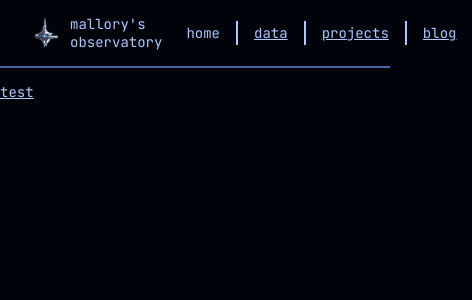
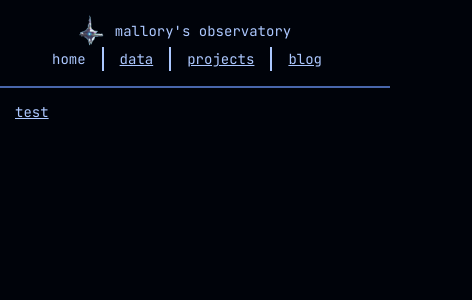
Before and after one commit to malloryhayr/website, a Next.js app: page / in a window 390 px wide. Shown: the top 300 px of the page, 472 px wide, since content can reach past the window. Built offline with nearby package versions, Linux system fonts and the light colour scheme.

Commit message:
feat: responsive

```diff
--- a/src/app/global.scss
+++ b/src/app/global.scss
@@ -41,6 +41,20 @@ a {
 
 	&:focus {
 		cursor: url('/assets/cursor/smg_cursor_grab.svg') 2 2, auto;
+	}
+}
+
+@media screen and (max-width: 500px) {
+	nav {
+		flex-direction: column;
+		max-width: calc(100vw - 30px);
+		padding: 0;
+	}
+
+	main {
+		padding-left: 15px;
+		padding-right: 15px;
+		max-width: calc(100vw - 30px);
 	}
 }
 
```
